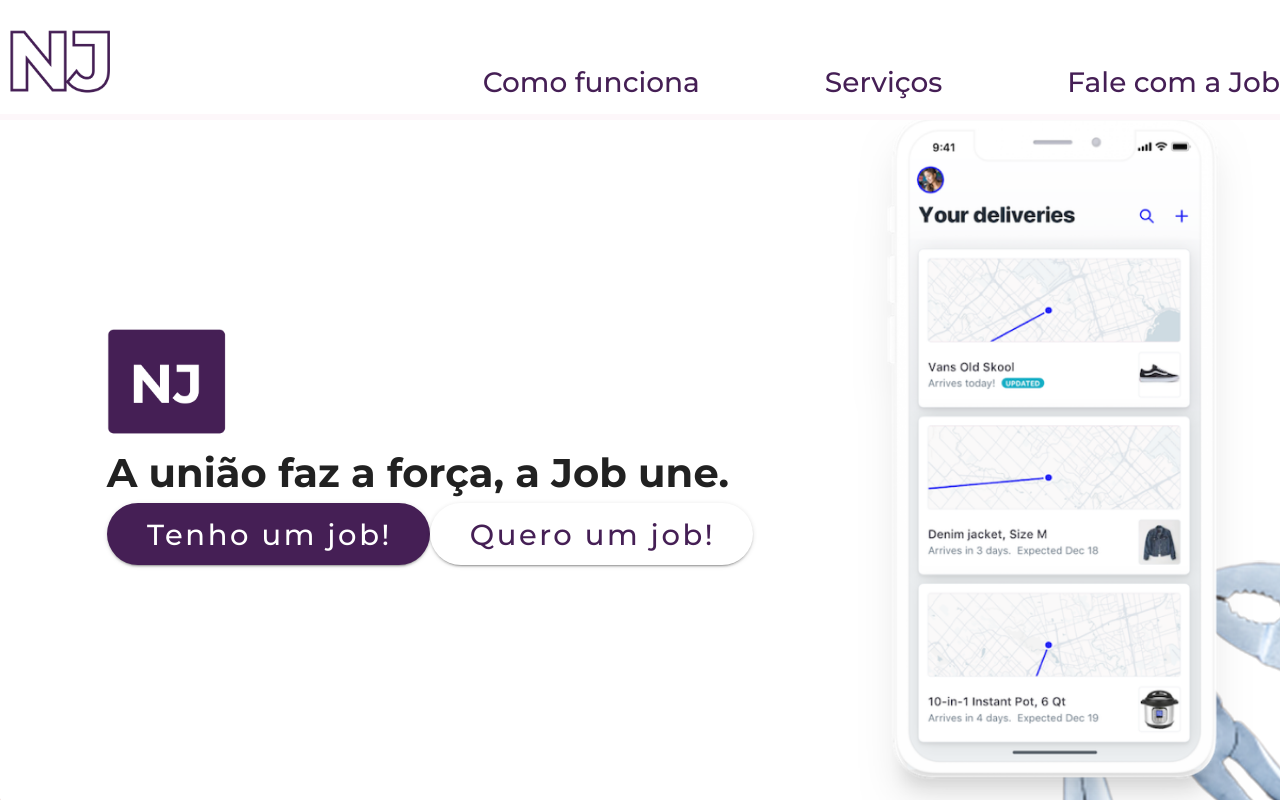
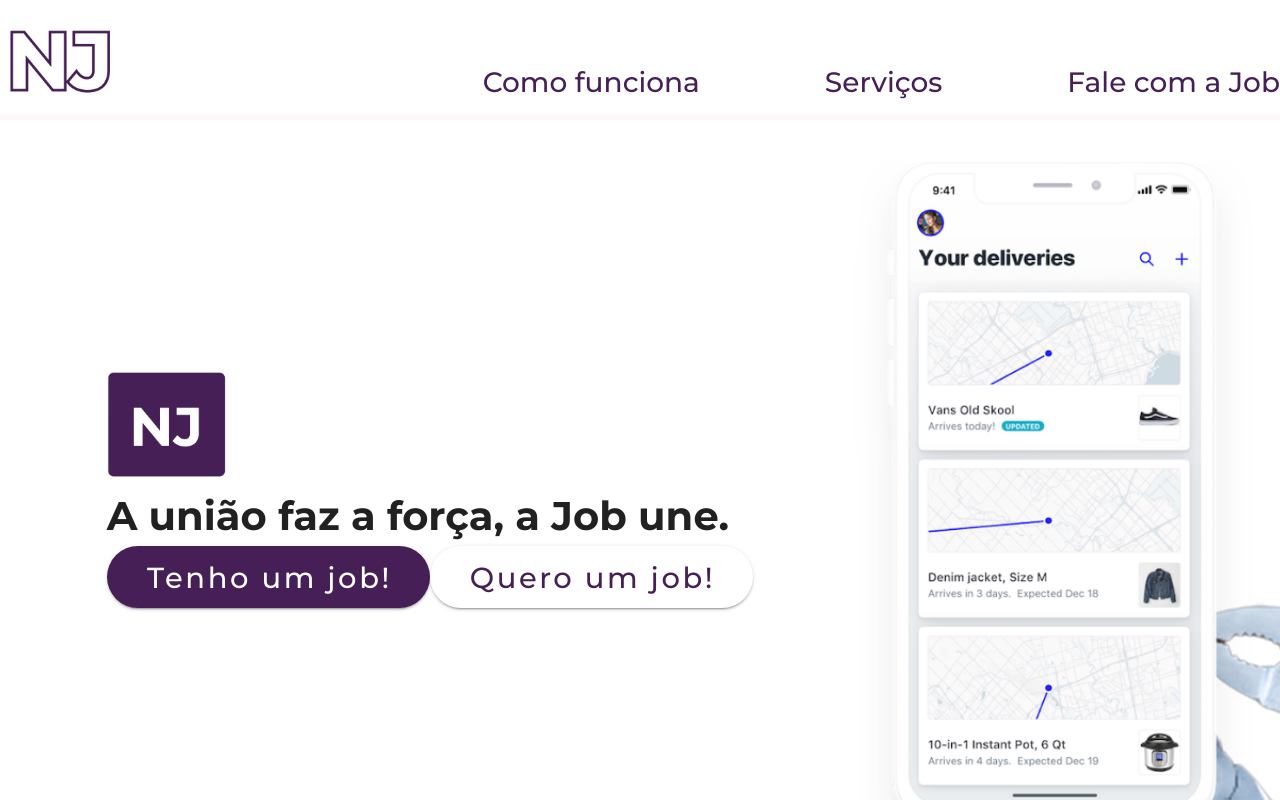
Before and after one commit to febls/front-nj, a Nuxt app: page / in a window 1280 px wide. Shown: the top 800 px of the page. Built offline with nearby package versions, Linux system fonts and the light colour scheme.

Commit message:
ajustes header

```diff
--- a/assets/scss/app.scss
+++ b/assets/scss/app.scss
@@ -27,7 +27,7 @@ ul {
 }
 
 #default-content {
-  margin-top: 0px;
+  margin-top: 158px;
 }
 
 #entrada {
@@ -39,6 +39,7 @@ ul {
   height:   800px;
   overflow: hidden;
   position: relative;
+  margin-top: -55px;
 
 }
 
--- a/pages/index.vue
+++ b/pages/index.vue
@@ -1,7 +1,7 @@
 <template>
 <div class="index-container">
 
-  <div id="entrada" style="    margin-top: 60px;">
+  <div id="entrada">
     <v-container>
       <v-layout align-center fill-height row wrap>
 
```
